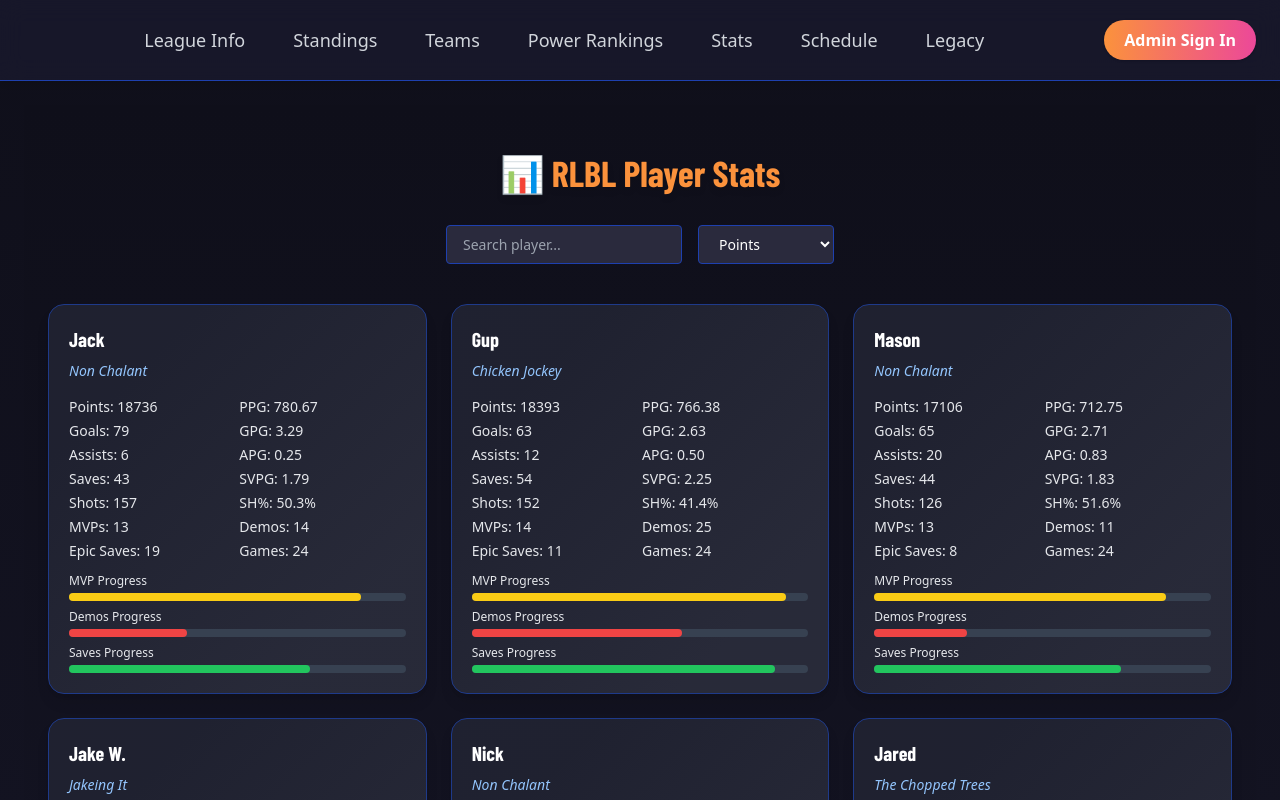
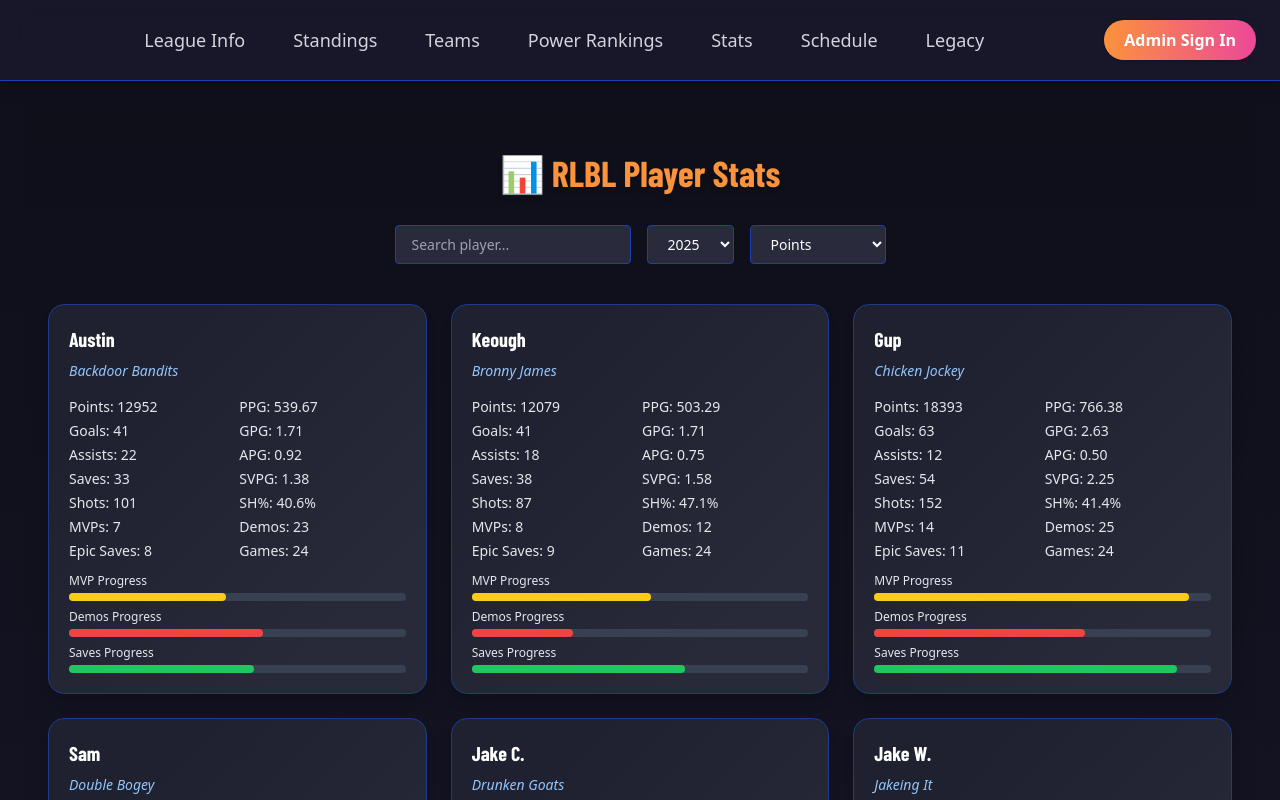
Before and after one commit to pupilliluke/rlbl-website, a React (Create React App) app: page /stats in a window 1280 px wide. Shown: the top 800 px of the page. Built offline with nearby package versions, Linux system fonts and the light colour scheme; a web font is replaced by a local one.

Commit message:
cleaning

```diff
--- a/package.json
+++ b/package.json
@@ -3,16 +3,21 @@
   "version": "0.1.0",
   "private": true,
   "dependencies": {
+    "@g-loot/react-tournament-brackets": "^1.0.31-rc",
     "@testing-library/dom": "^10.4.0",
     "@testing-library/jest-dom": "^6.6.3",
     "@testing-library/react": "^16.3.0",
     "@testing-library/user-event": "^13.5.0",
     "clsx": "^2.1.1",
     "react": "^19.1.0",
+    "react-brackets": "^0.4.7",
     "react-dom": "^19.1.0",
+    "react-redux": "^9.2.0",
     "react-router-dom": "^7.6.3",
     "react-scripts": "5.0.1",
+    "react-svg-pan-zoom": "^3.13.1",
     "recharts": "^3.0.2",
+    "redux": "^5.0.1",
     "web-vitals": "^2.1.4"
   },
   "scripts": {
--- /dev/null
+++ b/src/components/PlayoffBracket.jsx
@@ -0,0 +1,80 @@
+// import React from "react";
+// import { Tournament, Match } from "react-tournament-tree";
+
+// const matches = [
+//   {
+//     id: "1",
+//     name: "Round 1",
+//     nextMatchId: "5",
+//     participants: [
+//       { id: "a", name: "Nick Al Nite" },
+//       { id: "b", name: "MJ" },
+//     ],
+//   },
+//   {
+//     id: "2",
+//     name: "Round 1",
+//     nextMatchId: "5",
+//     participants: [
+//       { id: "c", name: "Double Bogey" },
+//       { id: "d", name: "Non Chalant" },
+//     ],
+//   },
+//   {
+//     id: "3",
+//     name: "Round 1",
+//     nextMatchId: "6",
+//     participants: [
+//       { id: "e", name: "Jakeing It" },
+//       { id: "f", name: "Chicken Jockeys" },
+//     ],
+//   },
+//   {
+//     id: "4",
+//     name: "Round 1",
+//     nextMatchId: "6",
+//     participants: [
+//       { id: "g", name: "Drunken Goats" },
+//       { id: "h", name: "Overdosed Otters" },
+//     ],
+//   },
+//   {
+//     id: "5",
+//     name: "Quarter Final",
+//     nextMatchId: "7",
+//     participants: [],
+//   },
+//   {
+//     id: "6",
+//     name: "Quarter Final",
+//     nextMatchId: "7",
+//     participants: [],
+//   },
+//   {
+//     id: "7",
+//     name: "Final",
+//     nextMatchId: null,
+//     participants: [],
+//   },
+// ];
+
+// const PlayoffBracket = () => {
+//   return (
+//     <div className="min-h-screen bg-gradient-to-b from-[#0f0f1a] via-[#1a1a2e] to-black text-white py-12 px-4">
+//       <h1 className="text-4xl font-bold text-center text-yellow-400 mb-12 drop-shadow-md animate-pulse">
+//         🏆 2025 Playoff Bracket
+//       </h1>
+//       <div className="flex justify-center overflow-x-auto">
+//         <Tournament
+//           matches={matches}
+//           matchComponent={Match}
+//           svgWrapper={({ children }) => (
+//             <svg width="1000" height="600">{children}</svg>
+//           )}
+//         />
+//       </div>
+//     </div>
+//   );
+// };
+
+// export default PlayoffBracket;
--- a/src/pages/Standings.jsx
+++ b/src/pages/Standings.jsx
@@ -1,6 +1,6 @@
 import { Link } from "react-router-dom";
-
 import { homerConference, garfieldConference, overall } from "../data/standings.js"; // Adjust the path as necessary
+// import PlayoffBracket from "../components/PlayoffBracket.jsx";
 
 const Table = ({ title, data }) => (
   <section className="mb-10">
@@ -42,11 +42,14 @@ const Table = ({ title, data }) => (
 export default function Standings() {
   return (
     <div className="min-h-screen bg-gradient-to-b from-[#0f0f1a] via-[#1a1a2e] to-black text-white font-sans">
+      <div className="max-w-6xl mx-auto px-4 py-10">
 
+        {/* 🏆 Playoff Bracket Section */}
+        {/* <PlayoffBracket /> */}
 
         {/* Page Content */}
-      <div className="max-w-6xl mx-auto px-4 py-10">
         <h1 className="text-4xl font-bold text-blue-400 mb-8">📊 Season 2 Standings</h1>
+
         <section className="mb-12">
           <h2 className="text-3xl font-extrabold text-blue-400 mb-4 text-center">🏆 Overall Rankings</h2>
           <div className="overflow-x-auto rounded-xl shadow-lg">
@@ -96,8 +99,6 @@ export default function Standings() {
 
         <Table title="🏟 Homer Conference" data={homerConference} />
         <Table title="🏟 Garfield Conference" data={garfieldConference} />
-
-
       </div>
     </div>
   );
--- a/src/pages/Stats.jsx
+++ b/src/pages/Stats.jsx
@@ -16,7 +16,7 @@ import { players } from "../data/players.js"; // Adjust the path as necessary
 
 
 const Stats = () => {
-  const [sortBy, setSortBy] = useState("points");
+  const [sortBy, setSortBy] = useState("season");
   const [filter, setFilter] = useState("");
 
   const sortedPlayers = [...players]
@@ -39,6 +39,15 @@ const Stats = () => {
           className="px-4 py-2 rounded bg-[#2a2a3d] border border-blue-800 text-sm"
         />
         <select
+          value={sortBy}
+          onChange={(e) => setSortBy(e.target.value)}
+          className="px-4 py-2 rounded bg-[#2a2a3d] border border-blue-800 text-sm"
+        >
+          <option value="points">2025</option>
+          <option value="ppg">2024</option>
+
+        </select>
+           <select
           value={sortBy}
           onChange={(e) => setSortBy(e.target.value)}
           className="px-4 py-2 rounded bg-[#2a2a3d] border border-blue-800 text-sm"
```
Also changed, not shown: src/data/bracket.js (added), 1 other file (tests, documents, lock files or other folders). Lines whose indentation alone changed are shown as unchanged.
